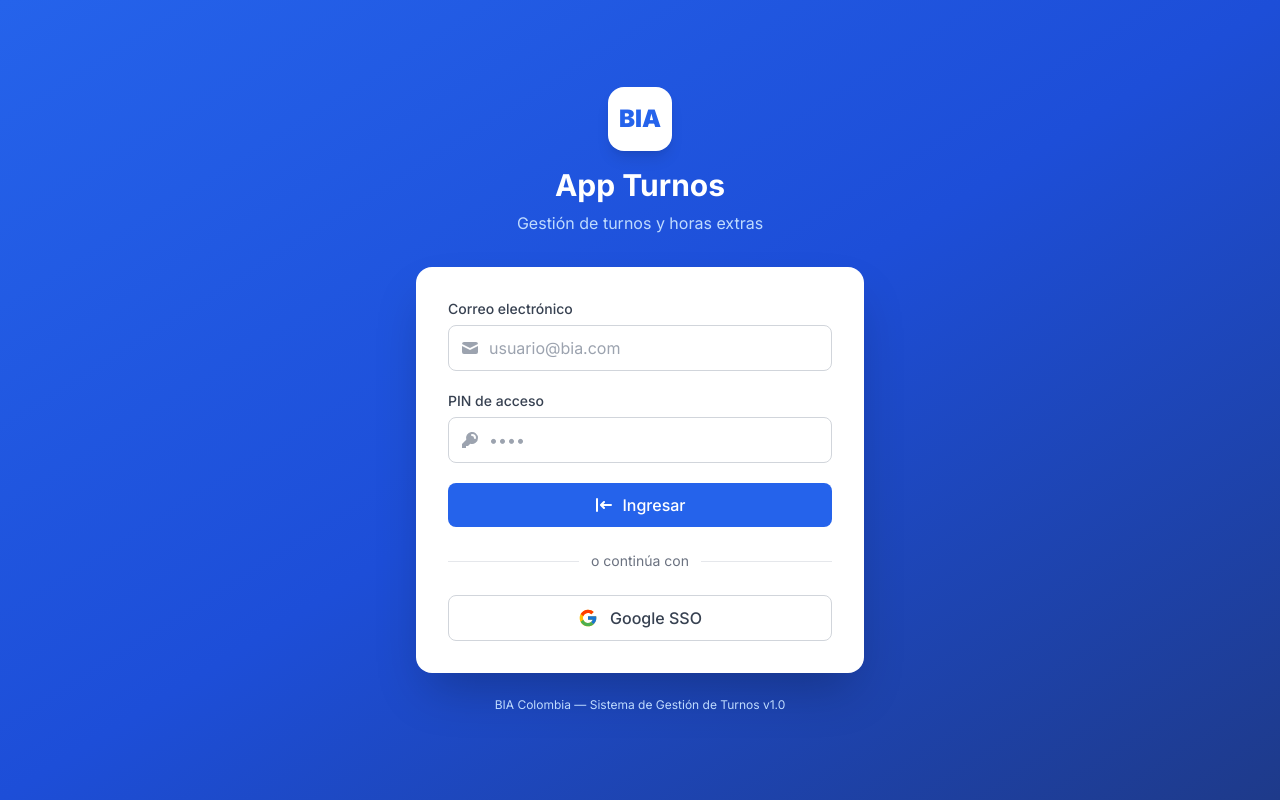
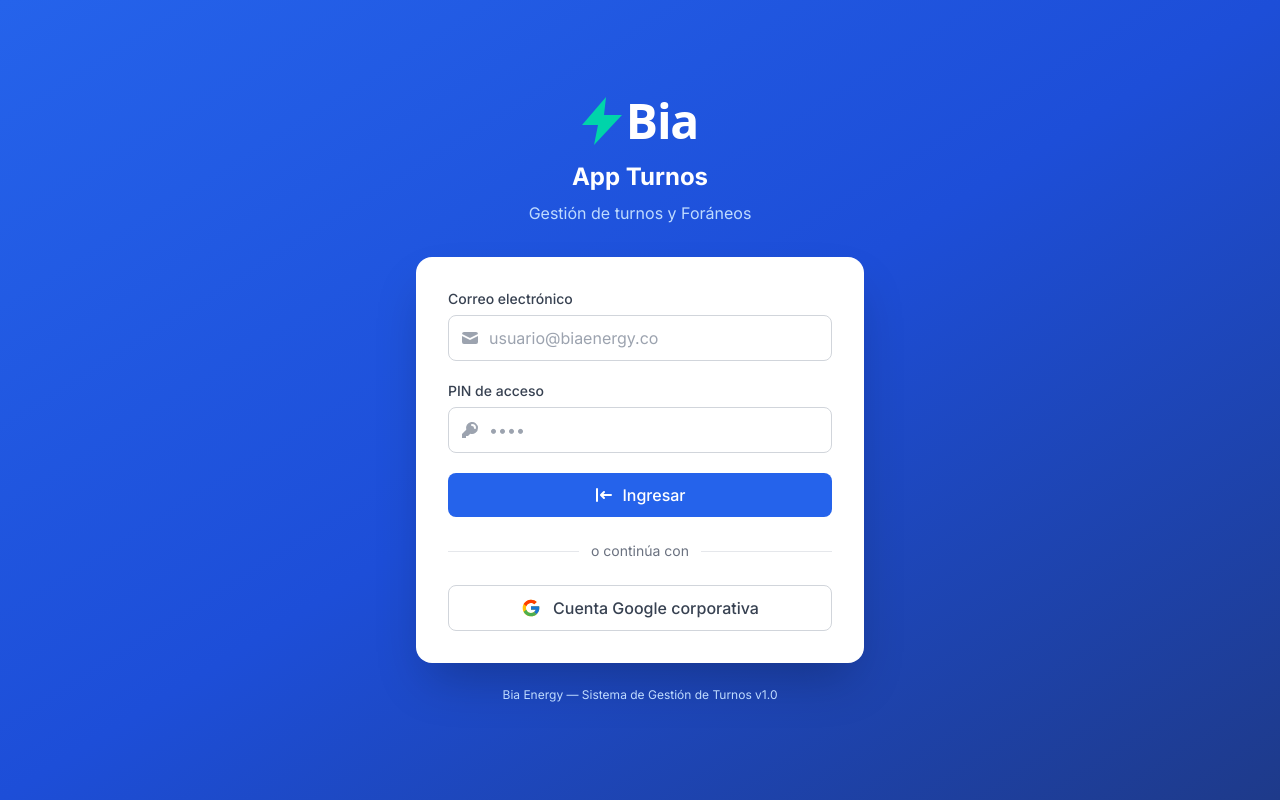
Before and after one commit to Dnv1010/App-Turnos, a Next.js app: page /login in a window 1280 px wide. Built offline with nearby package versions, Linux system fonts and the light colour scheme.

Commit message:
feat: logo Bia Energy, textos actualizados, Google SSO solo @bia.app

```diff
--- a/src/app/login/page.tsx
+++ b/src/app/login/page.tsx
@@ -46,46 +46,105 @@
   return (
     <div className="min-h-screen flex items-center justify-center bg-gradient-to-br from-primary-600 via-primary-700 to-primary-900 px-4">
       <div className="w-full max-w-md">
+        {/* Logo BIA Energy */}
         <div className="text-center mb-8">
-          <div className="inline-flex items-center justify-center w-16 h-16 bg-white rounded-2xl shadow-lg mb-4">
-            <span className="text-primary-600 font-black text-2xl">BIA</span>
+          <div className="inline-flex items-center justify-center gap-1 mb-4">
+            {/* Rayo verde */}
+            <svg width="40" height="48" viewBox="0 0 40 48" fill="none" xmlns="http://www.w3.org/2000/svg">
+              <path d="M24 0L0 28H16L12 48L40 18H22L24 0Z" fill="#00D4AA"/>
+            </svg>
+            {/* Texto Bia */}
+            <span className="text-white font-black text-5xl tracking-tight" style={{ fontFamily: 'system-ui, -apple-system, sans-serif' }}>
+              Bia
+            </span>
           </div>
-          <h1 className="text-3xl font-bold text-white">App Turnos</h1>
-          <p className="text-primary-200 mt-2">Gestión de turnos y horas extras</p>
+          <h1 className="text-2xl font-bold text-white">App Turnos</h1>
+          <p className="text-primary-200 mt-2">Gestión de turnos y Foráneos</p>
         </div>
+
+        {/* Formulario */}
         <div className="bg-white rounded-2xl shadow-2xl p-8">
           <form onSubmit={handleCredentials} className="space-y-5">
             <div>
-              <label htmlFor="email" className="block text-sm font-medium text-gray-700 mb-1.5">Correo electrónico</label>
+              <label htmlFor="email" className="block text-sm font-medium text-gray-700 mb-1.5">
+                Correo electrónico
+              </label>
               <div className="relative">
                 <HiMail className="absolute left-3 top-1/2 -translate-y-1/2 h-5 w-5 text-gray-400" />
-                <input id="email" type="email" value={email} onChange={(e) => setEmail(e.target.value)}
-                  placeholder="usuario@bia.com" className="input-field pl-10" required />
+                <input
+                  id="email"
+                  type="email"
+                  value={email}
+                  onChange={(e) => setEmail(e.target.value)}
+                  placeholder="usuario@biaenergy.co"
+                  className="input-field pl-10"
+                  required
+                />
               </div>
             </div>
             <div>
-              <label htmlFor="pin" className="block text-sm font-medium text-gray-700 mb-1.5">PIN de acceso</label>
+              <label htmlFor="pin" className="block text-sm font-medium text-gray-700 mb-1.5">
+                PIN de acceso
+              </label>
               <div className="relative">
                 <HiKey className="absolute left-3 top-1/2 -translate-y-1/2 h-5 w-5 text-gray-400" />
-                <input id="pin" type="password" value={pin} onChange={(e) => setPin(e.target.value)}
-                  placeholder="••••" maxLength={6} className="input-field pl-10" required />
+                <input
+                  id="pin"
+                  type="password"
+                  value={pin}
+                  onChange={(e) => setPin(e.target.value)}
+                  placeholder="••••"
+                  maxLength={6}
+                  className="input-field pl-10"
+                  required
+                />
               </div>
             </div>
-            {error && <div className="bg-red-50 text-red-700 text-sm px-4 py-3 rounded-lg">{error}</div>}
-            <button type="submit" disabled={loading} className="btn-primary w-full flex items-center justify-center gap-2">
-              {loading ? <div className="w-5 h-5 border-2 border-white/30 border-t-white rounded-full animate-spin" />
-                : <><HiLogin className="h-5 w-5" />Ingresar</>}
+            {error && (
+              <div className="bg-red-50 text-red-700 text-sm px-4 py-3 rounded-lg">
+                {error}
+              </div>
+            )}
+            <button
+              type="submit"
+              disabled={loading}
+              className="btn-primary w-full flex items-center justify-center gap-2"
+            >
+              {loading ? (
+                <div className="w-5 h-5 border-2 border-white/30 border-t-white rounded-full animate-spin" />
+              ) : (
+                <>
+                  <HiLogin className="h-5 w-5" />
+                  Ingresar
+                </>
+              )}
             </button>
           </form>
+
+          {/* Separador */}
           <div className="relative my-6">
-            <div className="absolute inset-0 flex items-center"><div className="w-full border-t border-gray-200" /></div>
-            <div className="relative flex justify-center text-sm"><span className="px-3 bg-white text-gray-500">o continúa con</span></div>
+            <div className="absolute inset-0 flex items-center">
+              <div className="w-full border-t border-gray-200" />
+            </div>
+            <div className="relative flex justify-center text-sm">
+              <span className="px-3 bg-white text-gray-500">o continúa con</span>
+            </div>
           </div>
-          <button onClick={handleGoogle} className="btn-secondary w-full flex items-center justify-center gap-3">
-            <FcGoogle className="h-5 w-5" />Google SSO
+
+          {/* Google SSO */}
+          <button
+            onClick={handleGoogle}
+            className="btn-secondary w-full flex items-center justify-center gap-3"
+          >
+            <FcGoogle className="h-5 w-5" />
+            Cuenta Google corporativa
           </button>
         </div>
-        <p className="text-center text-primary-200 text-xs mt-6">BIA Colombia — Sistema de Gestión de Turnos v1.0</p>
+
+        {/* Footer */}
+        <p className="text-center text-primary-200 text-xs mt-6">
+          Bia Energy — Sistema de Gestión de Turnos v1.0
+        </p>
       </div>
     </div>
   );
```
